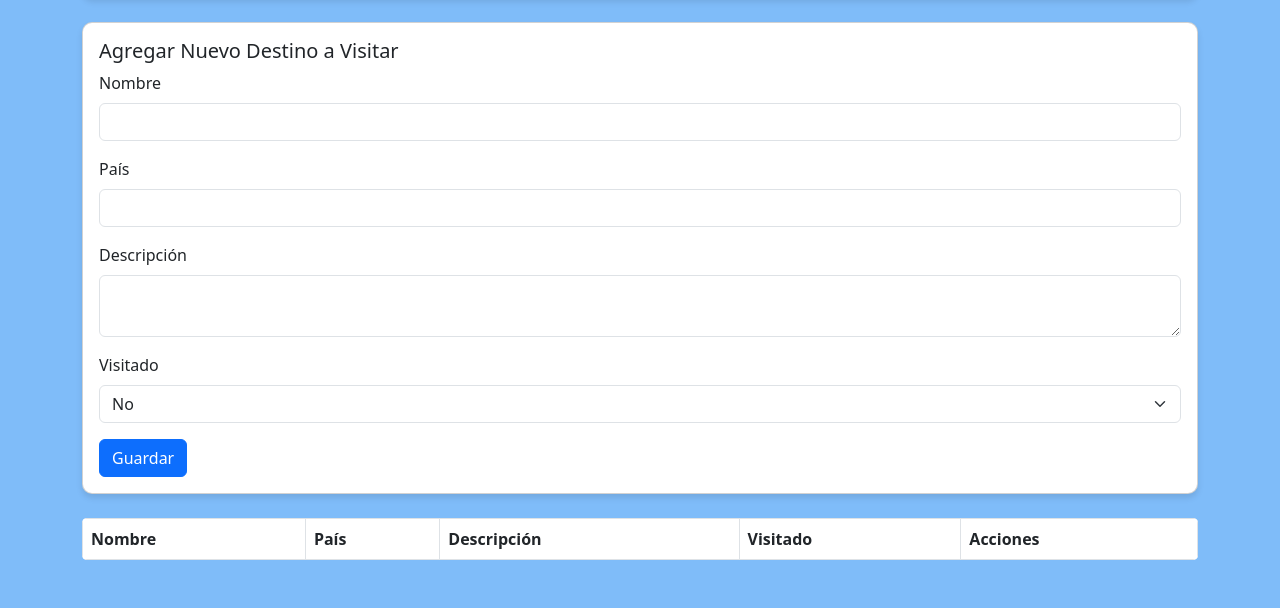
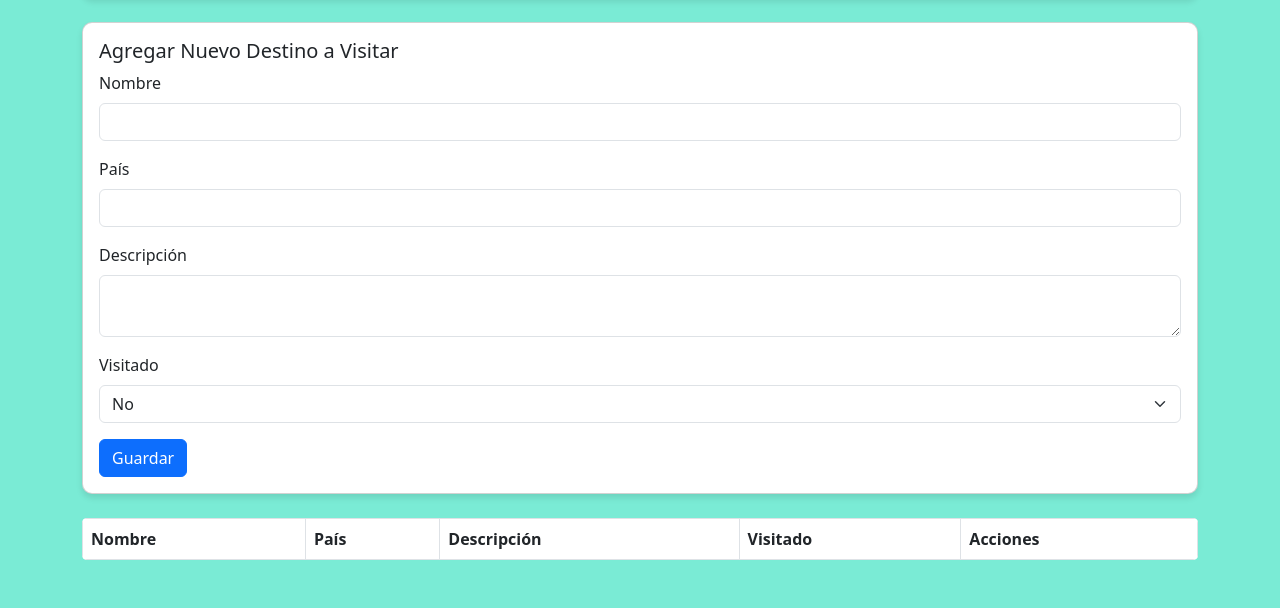
Before and after one commit to TanyaOrtega/Visionboard_viajero, a website: page frontend/index.html in a window 1280 px wide. Shown: the part 269-877 px from the top of the page. Drawn offline with nearby package versions, Linux system fonts and the light colour scheme; no server answers.

Commit message:
Cambio de color de fondo para prueba efímera

```diff
--- a/frontend/styles.css
+++ b/frontend/styles.css
@@ -1,5 +1,5 @@
 body {
-    background-color: #7fbcf9;
+    background-color: #7aebd5;
 }
 
 h2 {
```
